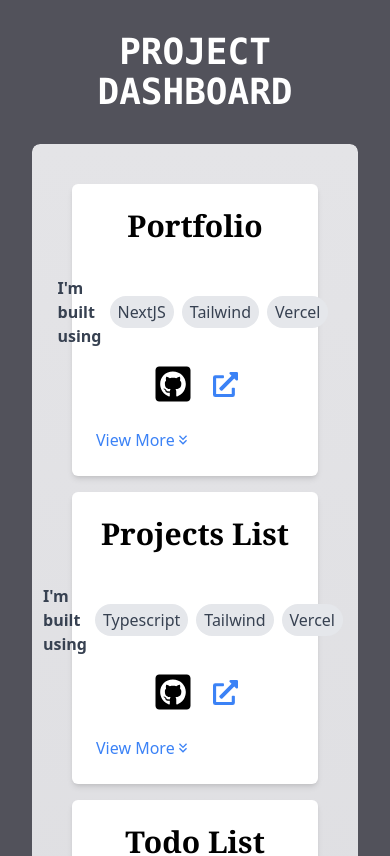
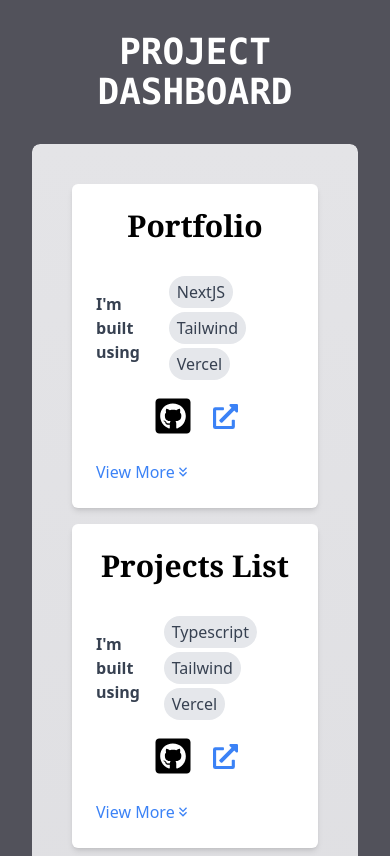
Before and after one commit to mendoncamaria/projects-list, a React (Vite) app: page / in a window 390 px wide. Shown: the top 856 px of the page. Built offline with nearby package versions, Linux system fonts and the light colour scheme.

Commit message:
fixed mobile view language margin fixes

```diff
--- a/src/components/languageIcon.tsx
+++ b/src/components/languageIcon.tsx
@@ -9,7 +9,7 @@
   return (
     <div className="flex gap-2 items-center">
       <h3 className="text-gray-700 font-semibold">I'm built using</h3>
-      <div className="flex gap-1">
+      <div className="flex gap-1 flex-wrap">
         {languages.map((language) => (
           <span
             key={language.filename}
```
